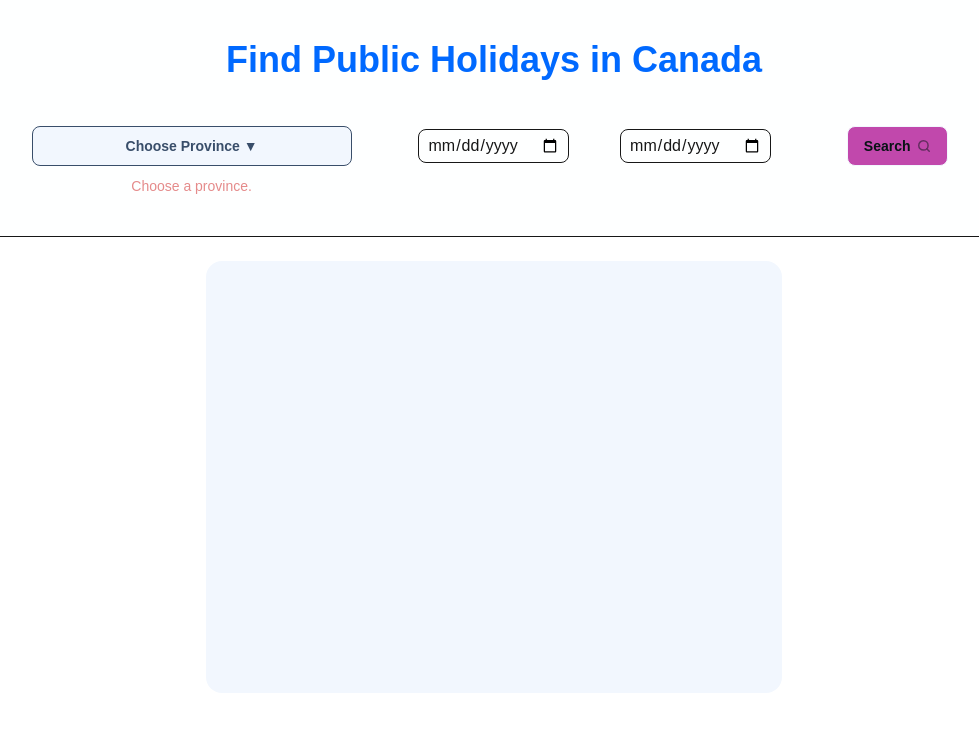
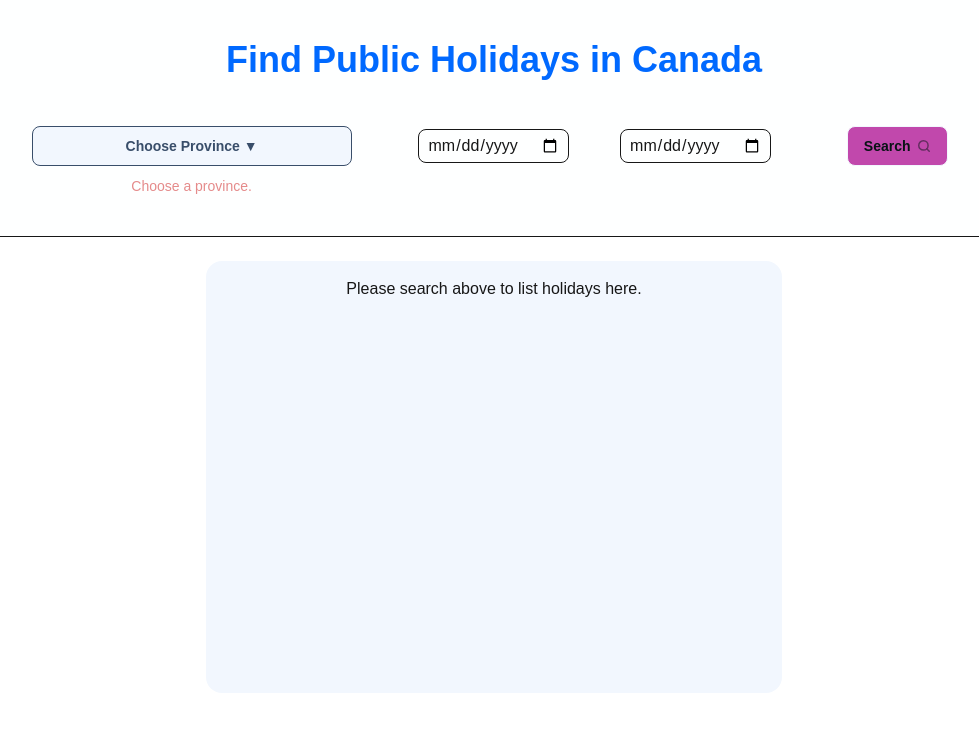
Before and after one commit to misato118/canadian-holidays-finder, a Next.js app: page / in a window 1280 px wide. Shown: the top 732 px of the page, without its empty margins (146-1125 px from the left). Built offline with nearby package versions, Linux system fonts and the light colour scheme.

Commit message:
Error handling when out of range

```diff
--- a/pages/index.tsx
+++ b/pages/index.tsx
@@ -30,6 +30,7 @@ type FormValues = z.infer<typeof Schema>;
 export default function Home() {
   const [province, setProvince] = useState({ label: "", code: "" });
   const [list, setList] = useState([{ date: "", name: "" }]);
+  const [message, setMessage] = useState("Please search above to list holidays here.");
 
   const { register, handleSubmit, control, setValue, formState: { errors } } =
     useForm<FormValues>({
@@ -63,6 +64,7 @@ export default function Home() {
       setList(json);
     } catch (error: any) {
       console.log("Error!");
+      setMessage("Out of the range. Please try with a different range.");
     }
   }
 
@@ -151,7 +153,7 @@ export default function Home() {
         {/* Display area here */}
         <div className="mx-auto max-w-xl py-6 space-y-4 h-[60vh]">
           <div className="card bg-base-200 p-4 text-center min-h-full h-full overflow-y-auto">
-            {list.length ?
+            {list.length > 0 && list[0]?.name !== "" ?
               (
                 <ul>
                   {list.map((item, index) => {
@@ -161,7 +163,7 @@ export default function Home() {
                   })}
                 </ul>
               )
-              : <p>No holidays found</p>}
+              : <p>{message}</p>}
           </div>
         </div>
       </main>
```
